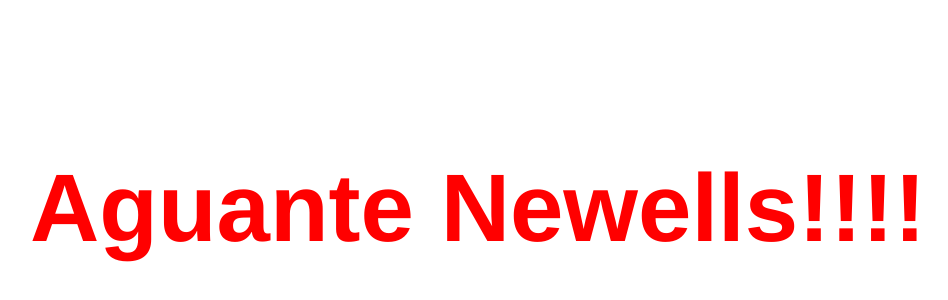
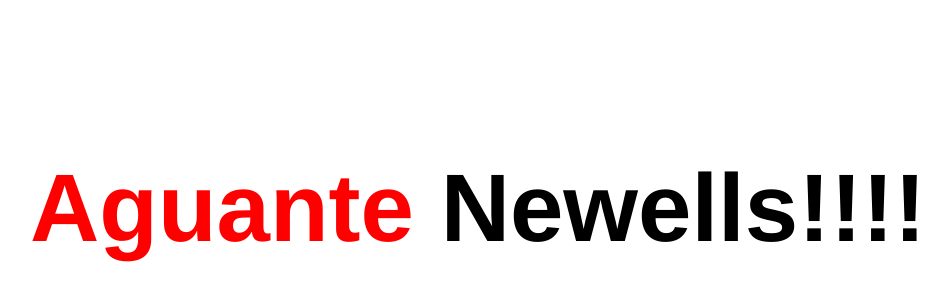
Before and after one commit to santiagotrini/newells, a plain HTML site: page index.html in a window 1280 px wide. Shown: the part 196-496 px from the top of the page, without its empty margins (162-1110 px from the left). Drawn offline with Linux system fonts and the light colour scheme.

Commit message:
mucho mejor

```diff
--- a/index.html
+++ b/index.html
@@ -6,6 +6,6 @@
   <link rel="stylesheet" href="styles.css">
 </head>
 <body>
-  <h1>Aguante Newells!!!!</h1>
+  <h1>Aguante <span>Newells!!!!</span></h1>
 </body>
 </html>
--- a/styles.css
+++ b/styles.css
@@ -7,3 +7,7 @@ body {
   align-items: center;
   color: red;
 }
+
+span {
+  color: black;
+}
```
